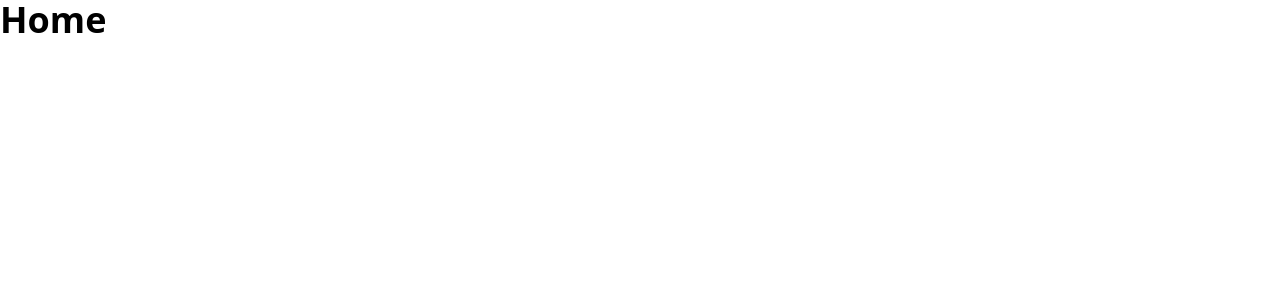
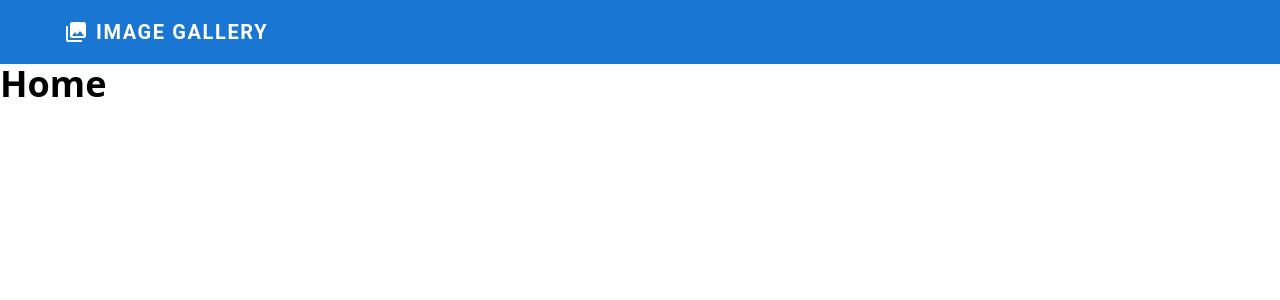
Before and after one commit to Abubokkor98/image-gallery, a Next.js app: page / in a window 1280 px wide. Shown: the top 300 px of the page. Built offline with nearby package versions, Linux system fonts and the light colour scheme.

Commit message:
Add Header component and integrate it into the RootLayout

```diff
--- a/src/app/layout.tsx
+++ b/src/app/layout.tsx
@@ -1,6 +1,7 @@
 import type { Metadata } from "next";
 import localFont from "next/font/local";
 import "./globals.css";
+import Header from "@/components/Header";
 
 const geistSans = localFont({
   src: "./fonts/GeistVF.woff",
@@ -25,9 +26,11 @@ export default function RootLayout({
 }>) {
   return (
     <html lang="en">
+
       <body
         className={`${geistSans.variable} ${geistMono.variable} antialiased`}
       >
+         <Header />
         {children}
       </body>
     </html>
--- /dev/null
+++ b/src/components/Header.tsx
@@ -0,0 +1,31 @@
+'use client';
+
+import { AppBar, Toolbar, Typography, Container } from '@mui/material';
+import PhotoLibraryIcon from '@mui/icons-material/PhotoLibrary';
+
+export default function Header() {
+  return (
+    <AppBar position="static" color="primary" elevation={0}>
+      <Container maxWidth="lg">
+        <Toolbar disableGutters>
+          <PhotoLibraryIcon sx={{ display: { xs: 'flex' }, mr: 1 }} />
+          <Typography
+            variant="h6"
+            noWrap
+            component="div"
+            sx={{
+              mr: 2,
+              display: { xs: 'flex' },
+              fontWeight: 700,
+              letterSpacing: '.1rem',
+              color: 'inherit',
+              textDecoration: 'none',
+            }}
+          >
+            IMAGE GALLERY
+          </Typography>
+        </Toolbar>
+      </Container>
+    </AppBar>
+  );
+}
```
